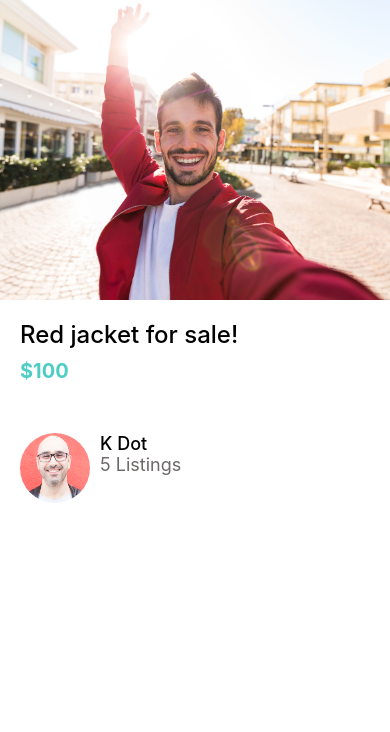
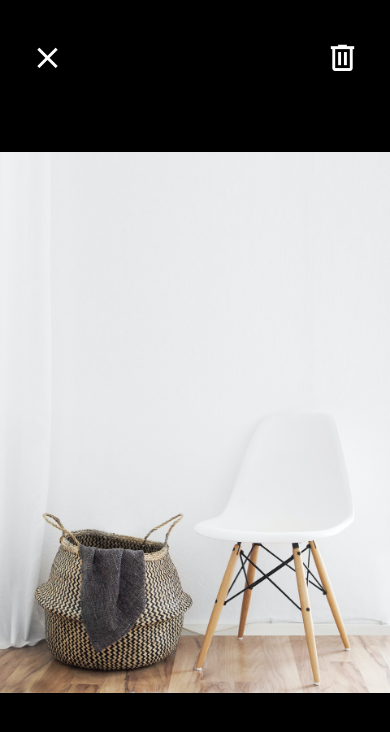
Before and after one commit to shrikantkalar023/learning-React-Native, a React Native app: screen / in a window 390 px wide. Shown: the top 732 px of the page. Built offline with nearby package versions, Linux system fonts and the light colour scheme.

Commit message:
exercise: Improving View Image Screen..(added icons in it)

```diff
--- a/App.tsx
+++ b/App.tsx
@@ -1,5 +1,5 @@
-import ListingDetailsScreen from "./app/screens/ListingDetailsScreen";
+import ViewImageScreen from "./app/screens/ViewImageScreen";
 
 export default function App() {
-  return <ListingDetailsScreen />;
+  return <ViewImageScreen />;
 }
--- a/app/screens/ViewImageScreen.tsx
+++ b/app/screens/ViewImageScreen.tsx
@@ -1,12 +1,21 @@
-import { StyleSheet, Image, View } from "react-native";
+import { Image, StyleSheet, View } from "react-native";
 
+import { MaterialCommunityIcons } from "@expo/vector-icons";
 import colors from "../config/colors";
 
 const ViewImageScreen = () => {
   return (
     <View style={styles.container}>
-      <View style={styles.closeIcon} />
-      <View style={styles.deleteIcon} />
+      <View style={styles.closeIcon}>
+        <MaterialCommunityIcons name="close" color={colors.white} size={35} />
+      </View>
+      <View style={styles.deleteIcon}>
+        <MaterialCommunityIcons
+          name="trash-can-outline"
+          color={colors.white}
+          size={35}
+        />
+      </View>
       <Image source={require("../assets/chair.jpg")} style={styles.image} />
     </View>
   );
@@ -23,20 +32,14 @@
     resizeMode: "contain",
   },
   closeIcon: {
-    width: 50,
-    height: 50,
     position: "absolute",
     top: 40,
     left: 30,
-    backgroundColor: colors.primary,
   },
   deleteIcon: {
-    width: 50,
-    height: 50,
     position: "absolute",
     top: 40,
     right: 30,
-    backgroundColor: colors.secondary,
   },
 });
 
```
